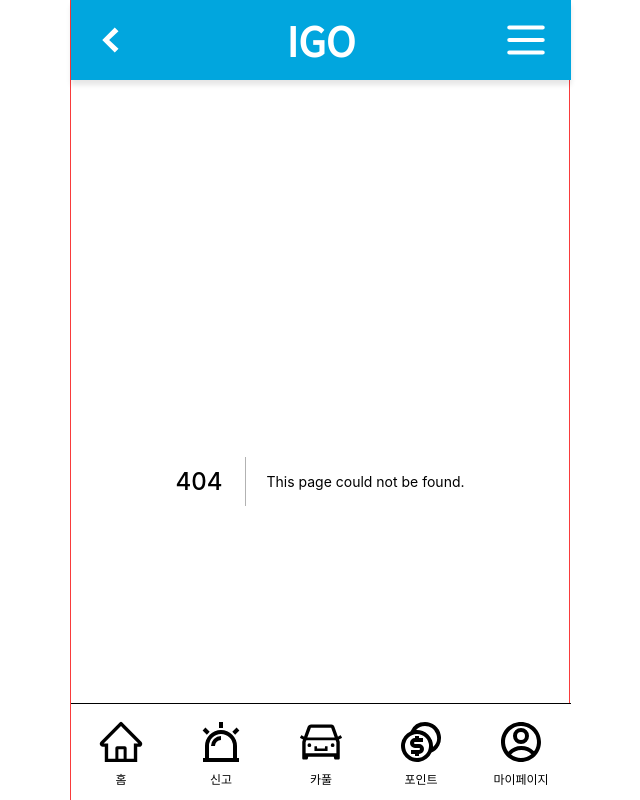
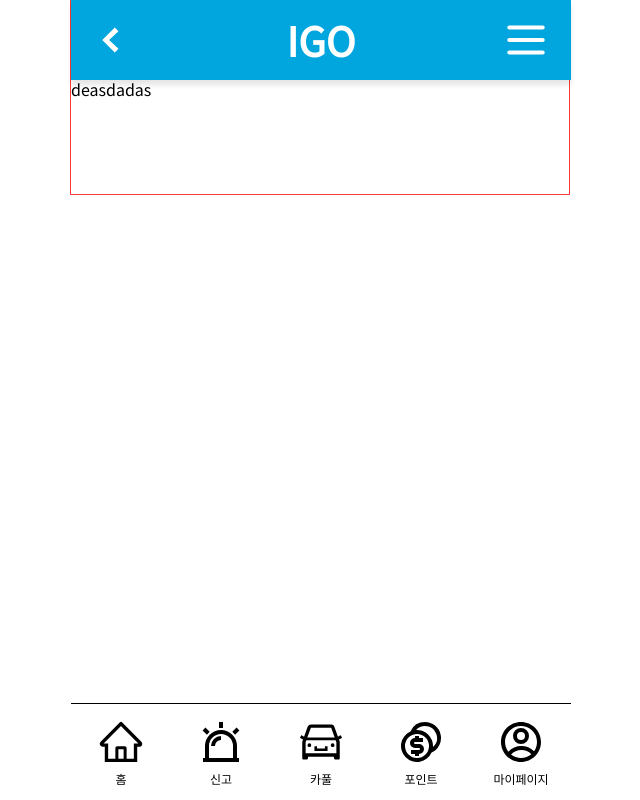
Before and after one commit to Hod0ri/2022-Capstone-IGO, a Next.js app in the folder Web Client/igo-web/: page /car/detail in a window 1280 px wide. Before the commit this address had no page. Shown: the top 800 px of the page, without its empty margins (320-960 px from the left). Built offline with nearby package versions, Linux system fonts and the light colour scheme.

Commit message:
[ Web ] Add atomMatchState, + Fix page route

```diff
--- /dev/null
+++ b/Web Client/igo-web/pages/car/detail.jsx
@@ -0,0 +1,7 @@
+import React from 'react';
+
+const Home = () => {
+  return <div>deasdadas</div>;
+};
+
+export default Home;
--- a/Web Client/igo-web/pages/car.jsx
+++ b/Web Client/igo-web/pages/car/index.jsx
@@ -1,5 +1,5 @@
 import React from 'react';
-import UserPage from '../core/components/UserPage';
+import UserPage from '../../core/components/UserPage';
 
 const Car = () => {
   return (
```
Also changed, not shown: Web Client/igo-web/core/atoms/matchState.js (added, +15 -0 lines).
